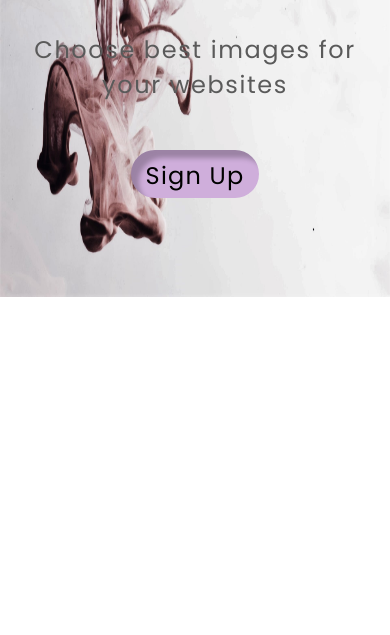
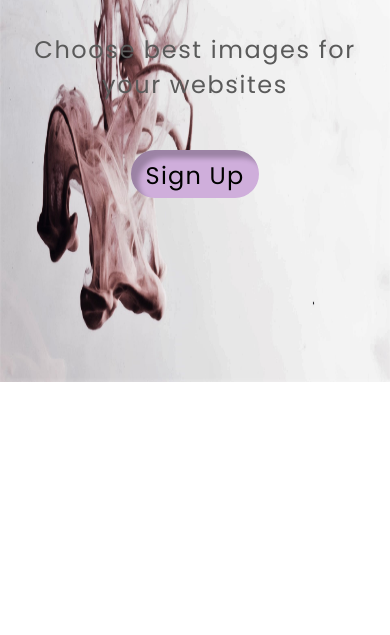
Before and after one commit to arbiter2k/inksplash, a plain HTML site: page index.html in a window 390 px wide. Shown: the part 209-844 px from the top of the page. Drawn offline with Linux system fonts and the light colour scheme.

Commit message:
changed background size on mobile view

```diff
--- a/styles.css
+++ b/styles.css
@@ -86,7 +86,7 @@ nav ul {
 @media (max-width: 500px) {
     body {
         background-position: top;
-        background-size: 100% 60%;
+        background-size: 100% 70%;
     }
     section {
         text-align: center;
```
